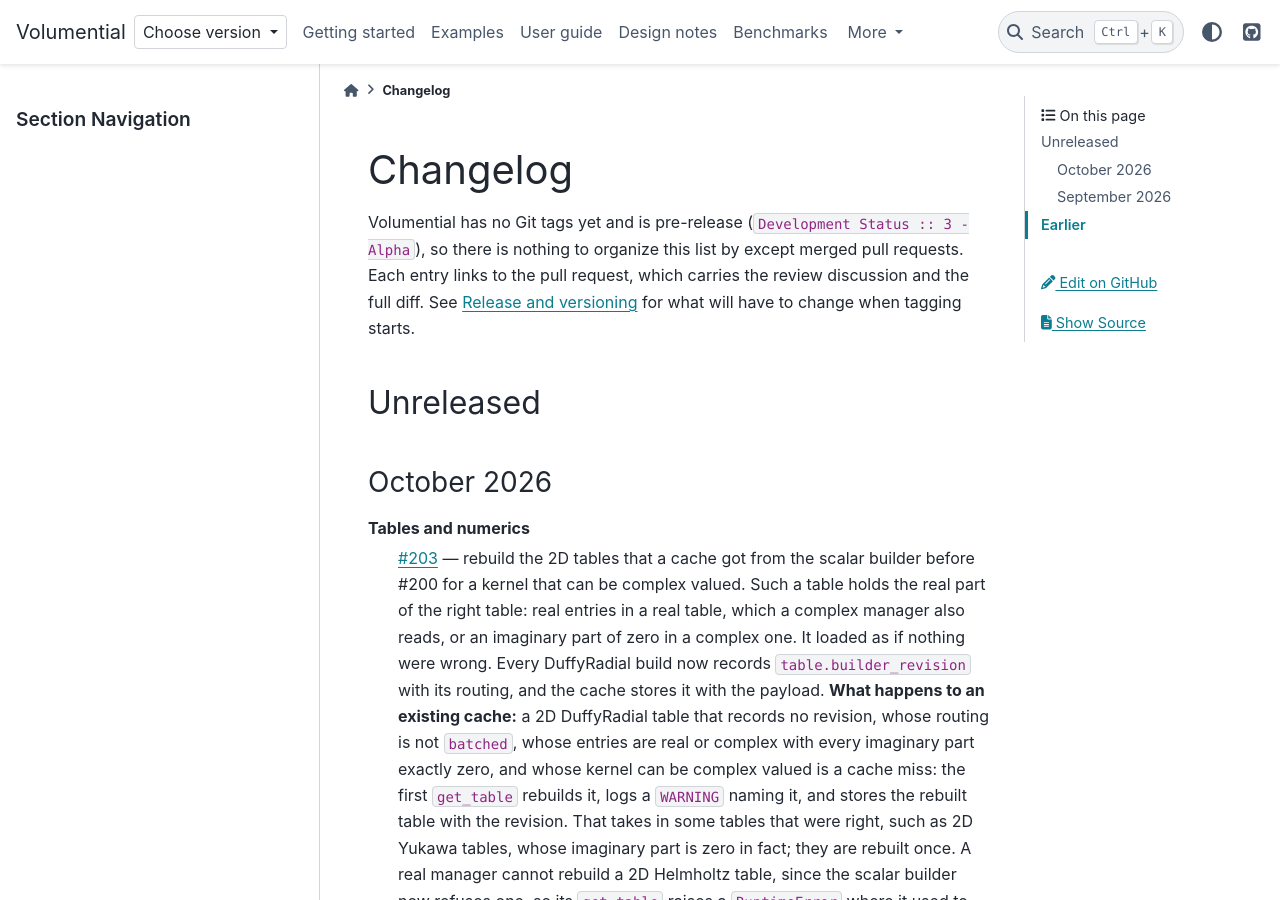
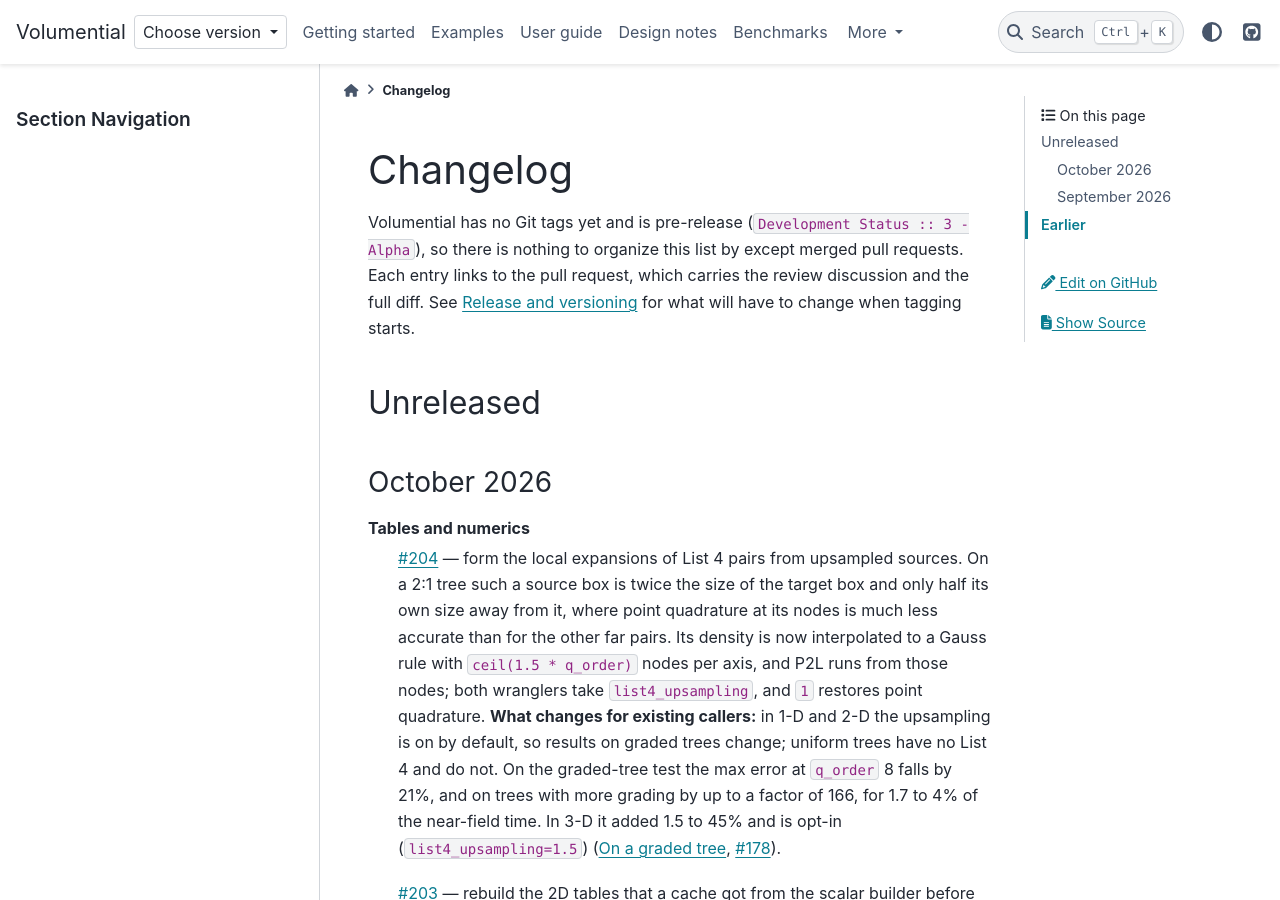
Before and after one commit to xywei/volumential, a Sphinx documentation site: the page built from doc/source/changelog.md, in a window 1280 px wide and 900 px high. Built offline with Sphinx 7.4.7 and the PyData theme 0.15.4, drawn with Linux system fonts in a browser that asks for light colours.

Commit message:
Add the changelog entry for the upsampled List 4 sources

```diff
--- a/doc/source/changelog.md
+++ b/doc/source/changelog.md
@@ -11,6 +11,20 @@ for what will have to change when tagging starts.
 ### October 2026
 
 Tables and numerics
+: [#204](https://github.com/xywei/volumential/pull/204) — form the local
+  expansions of List 4 pairs from upsampled sources. On a 2:1 tree such a
+  source box is twice the size of the target box and only half its own size
+  away from it, where point quadrature at its nodes is much less accurate than
+  for the other far pairs. Its density is now interpolated to a Gauss rule with
+  `ceil(1.5 * q_order)` nodes per axis, and P2L runs from those nodes; both
+  wranglers take `list4_upsampling`, and `1` restores point quadrature. **What
+  changes for existing callers:** in 1-D and 2-D the upsampling is on by
+  default, so results on graded trees change; uniform trees have no List 4 and
+  do not. On the graded-tree test the max error at `q_order` 8 falls by 21%,
+  and on trees with more grading by up to a factor of 166, for 1.7 to 4% of
+  the near-field time. In 3-D it added 1.5 to 45% and is opt-in
+  (`list4_upsampling=1.5`) ({ref}`graded-tree-list4`,
+  [#178](https://github.com/xywei/volumential/issues/178)).
 : [#203](https://github.com/xywei/volumential/pull/203) — rebuild the 2D
   tables that a cache got from the scalar builder before #200 for a kernel that
   can be complex valued. Such a table holds the real part of the right table:
```
Also changed, not shown: doc/source/user-guide/near-field-anatomy.md (+4 -2 lines).
